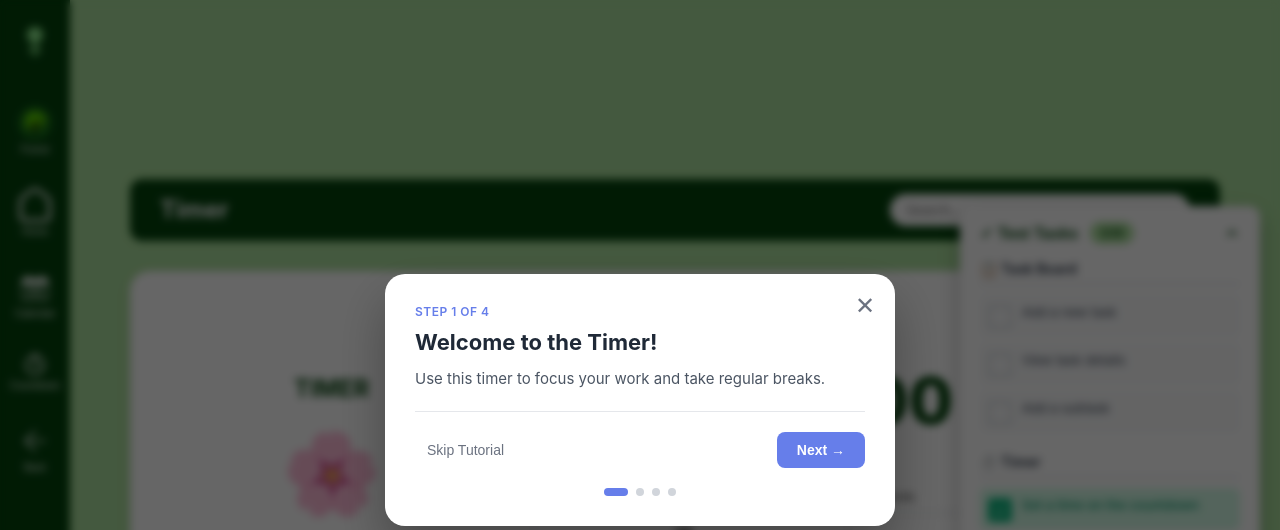
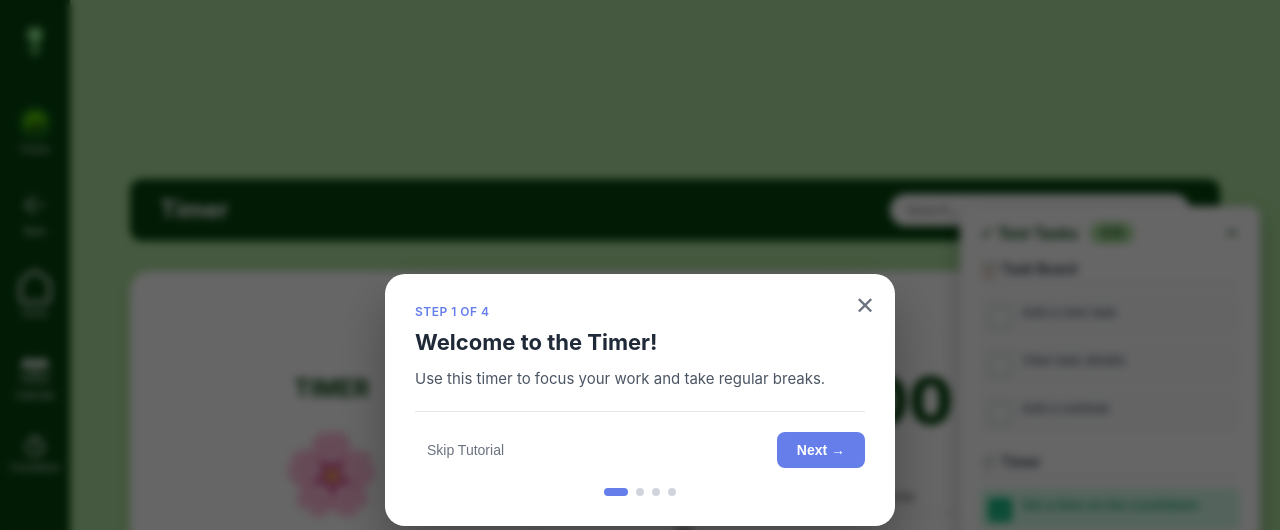
Before and after one commit to itcOnlineGaming/Team_2_2025, a SvelteKit app in the folder Project/: page /countdown in a window 1280 px wide. Shown: the top 530 px of the page. Built offline with nearby package versions, Linux system fonts and the light colour scheme.

Commit message:
sidebar updates

```diff
--- a/Project/src/routes/+layout.svelte
+++ b/Project/src/routes/+layout.svelte
@@ -63,6 +63,14 @@
 					<span class="nav-label">Forest</span>
 				</button>
 
+        <!-- Back (hidden on home page) -->
+				{#if !isHomePath($page.url.pathname)}
+					<button class="nav-item" on:click={goToHome} type="button">
+						<img class="nav-icon-img" src={base + '/Images/icons/back_arrow.png'} alt="Back" />
+						<span class="nav-label">Back</span>
+					</button>
+				{/if}
+
 				<!-- Home -->
 				<button class="nav-item" on:click={goToHome} type="button">
 					<img class="nav-icon-img" src={base + '/Images/icons/home_button.png'} alt="Home" />
@@ -86,14 +94,6 @@
 					</svg>
 					<span class="nav-label">Countdown</span>
 				</button>
-
-				<!-- Back (hidden on home page) -->
-				{#if !isHomePath($page.url.pathname)}
-					<button class="nav-item" on:click={goToHome} type="button">
-						<img class="nav-icon-img" src={base + '/Images/icons/back_arrow.png'} alt="Back" />
-						<span class="nav-label">Back</span>
-					</button>
-				{/if}
 			</nav>
 		</div>
 	{/if}
```
